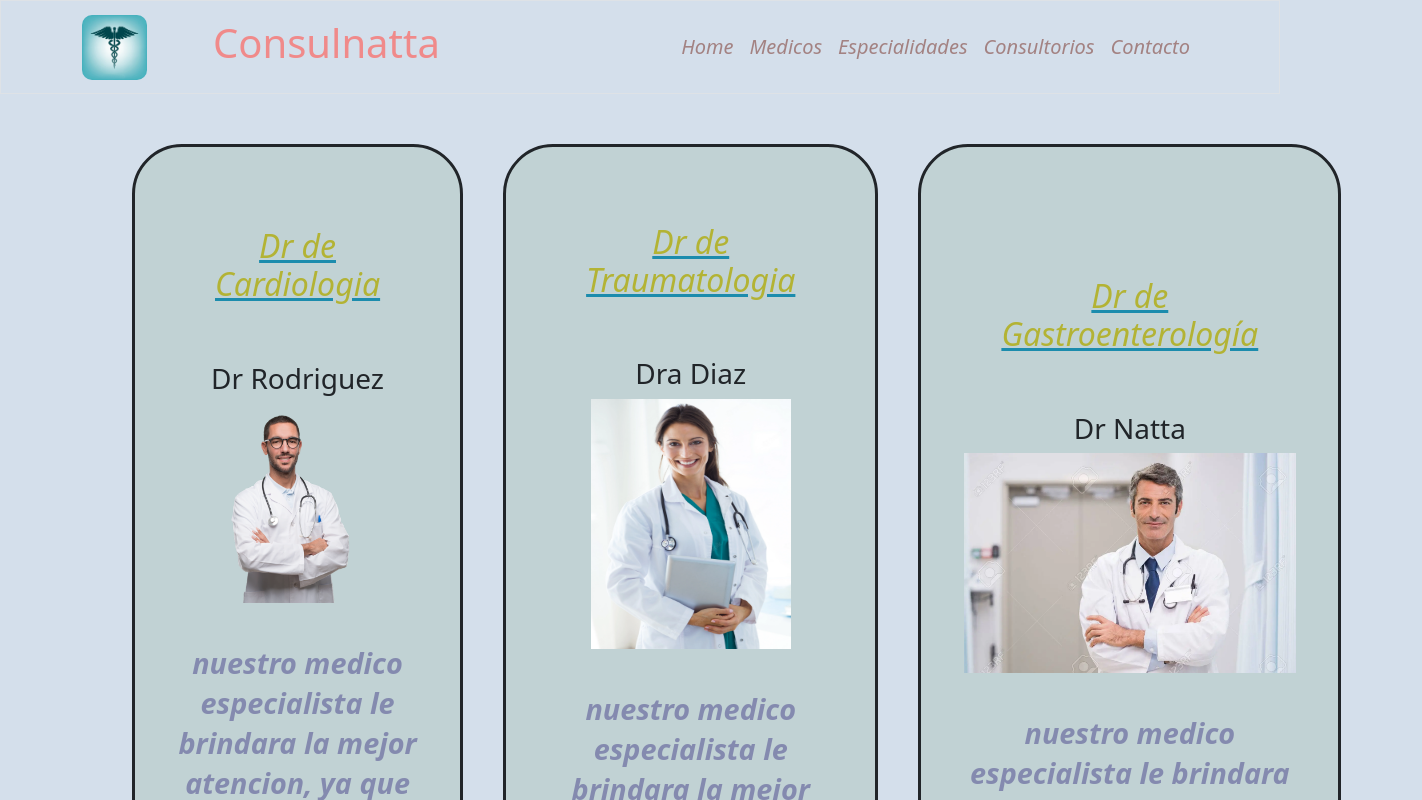
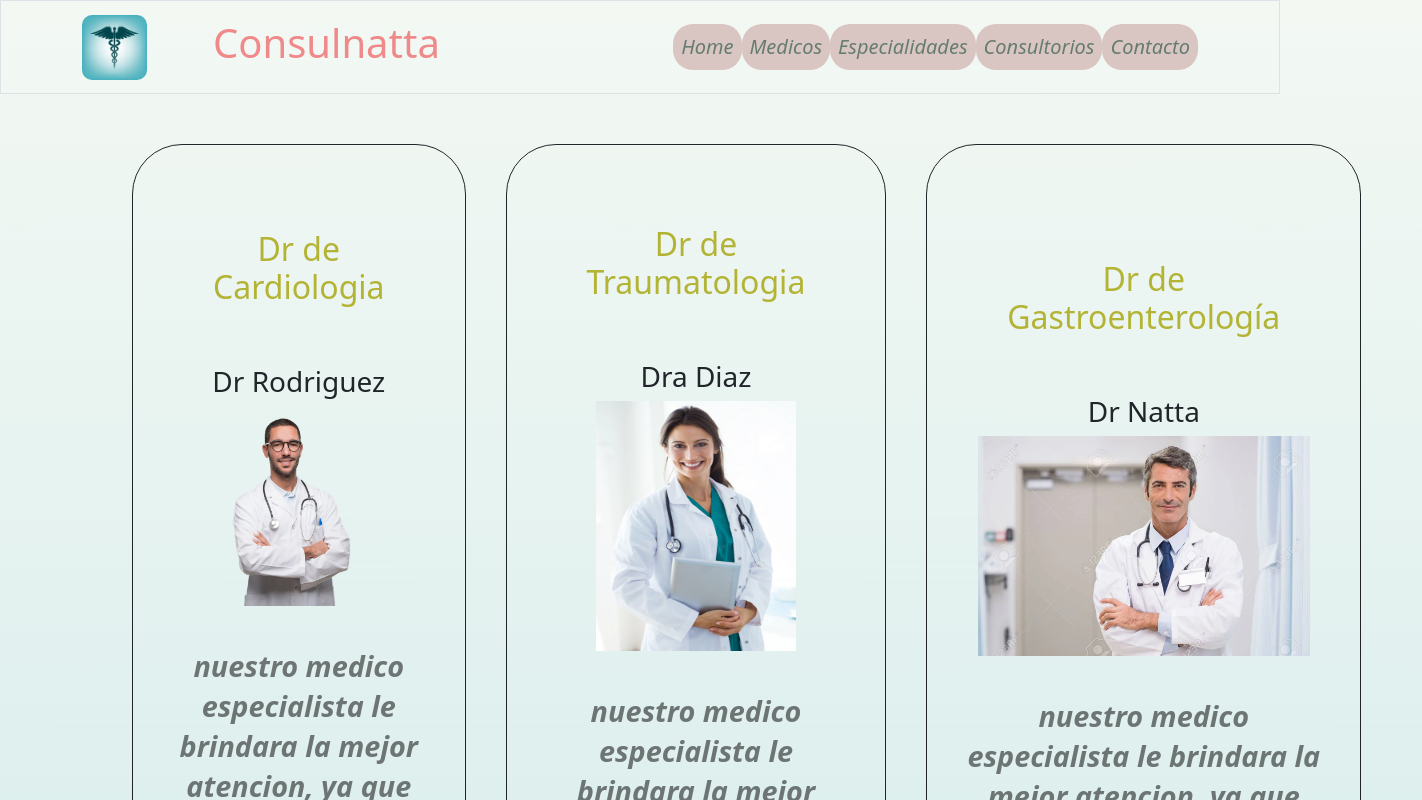
Before and after one commit to marcosnatta/Proyecto2-git-33035, a website: page pages/Medicos.html in a window 1280 px wide. Shown: the top 800 px of the page, 1422 px wide, since content can reach past the window. Drawn offline with Linux system fonts and the light colour scheme.

Commit message:
proyecto final- fin index

```diff
--- a/scss/components/_tarjetas.scss
+++ b/scss/components/_tarjetas.scss
@@ -1,15 +1,16 @@
 @mixin tarjeta-doctores {
-    border: solid;
+    border: solid 0.5px;
     border-radius: 50px;
     padding: $espaciado;
-    background-color: rgb(193, 210, 212);
+    background-color: rgba(187, 222, 226, 0);
     text-align: center;
     font-size: x-large;
     align-content: center;
     align-items: baseline;
+    cursor: pointer;
 
     &:hover{
-        box-shadow: 0 5px 15px rgb(99, 126, 99);
+        box-shadow: 0 5px 15px rgb(196, 29, 29);
         transform: translateY(-30px);
     }
     }
--- a/scss/layout/_footer.scss
+++ b/scss/layout/_footer.scss
@@ -2,12 +2,11 @@ footer {
     padding-bottom: 100px;
 
     h4 {
+        color: $colorheader;
         text-align: center;
-        text-decoration: underline;
         font-weight: bold;
-        font-size: larger;
+        font-size: xx-large;
         font-style: $textolindo;
-        color: rgba(143, 75, 19, 0.63);
         padding: $espaciado;
     }
 
@@ -23,11 +22,10 @@ footer {
 
     a {
         padding: 10px;
-        color: rgb(201, 70, 70);
+        color: rgb(187, 117, 70);
         border-radius: 20px;
         background: linear-gradient(lightblue, rgb(190, 190, 204));
         transition-property: transform;
-        transition-duration: 1s;
         display: inline-block;
         text-decoration: none;
         text-align: center;
@@ -36,6 +34,7 @@ footer {
         &:hover {
             color: $coloruno;
             transform: rotate(360deg);
+            transition-duration: 1.5s;
         }
     }
 
--- a/scss/layout/_header.scss
+++ b/scss/layout/_header.scss
@@ -12,5 +12,16 @@ h1 {
 }
 
 .navbar{
-    --bs-navbar-color:rgb(163, 130, 130);
+    --bs-navbar-color:rgb(102, 124, 111);
+    .nav-link{
+        background-color: rgba(158, 83, 83, 0.301);
+        border-radius: 20px;
+        transition-property: transform;
+        &:hover{
+            background-color: rgba(158, 83, 83, 0.692);
+            transform:translateY(-10px) rotateY(360deg),;
+            transition-duration: 1.5s;
+        }
+
+    }
 }
--- a/scss/pages/_index.scss
+++ b/scss/pages/_index.scss
@@ -1,5 +1,5 @@
 body {
-    background-color: rgb(212, 223, 235);
+    background: linear-gradient(rgb(243, 248, 243), rgba(108, 190, 196, 0.377), rgb(188, 188, 219));
 }
 
 article {
@@ -8,9 +8,7 @@ article {
     h2 {
         color: $coloruno;
         font-weight: inherit;
-        font-style: $textolindo;
-        text-decoration-line: underline;
-        text-decoration-color: rgb(28, 140, 173);
+        text-decoration: none;
         padding-bottom: 50px;
         text-align: center;
     }
@@ -20,6 +18,7 @@ article {
     }
 
     p {
+        color: rgba(0, 0, 0, 0.514);
         text-align: center;
         font-style: $textolindo;
         padding-top:40px;
--- a/scss/pages/_medicos.scss
+++ b/scss/pages/_medicos.scss
@@ -12,9 +12,6 @@
     @include tarjeta-doctores;
 }
 
-.juana {
-    padding-top: 1px;
-}
 
 
 @include mapa-celular;
--- a/scss/utils/_mixin.scss
+++ b/scss/utils/_mixin.scss
@@ -25,7 +25,7 @@
 @mixin mapa-escritorio {
     @media(min-width:$escritorio) {
         .mapa {
-            width: 1100px;
+            width: 1300px;
         }
 
         @content
```
Also changed, not shown: index.html (+2 -2 lines), css/style.css, css/styles-copia.css, 1 other file.
